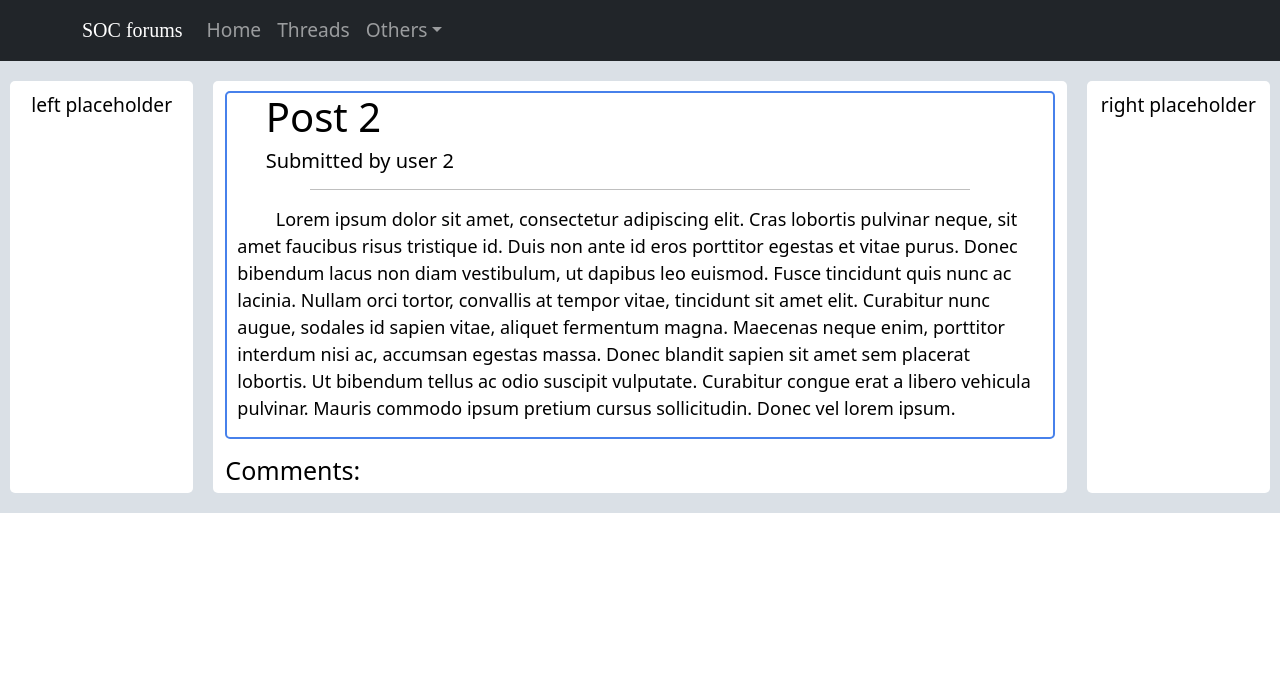
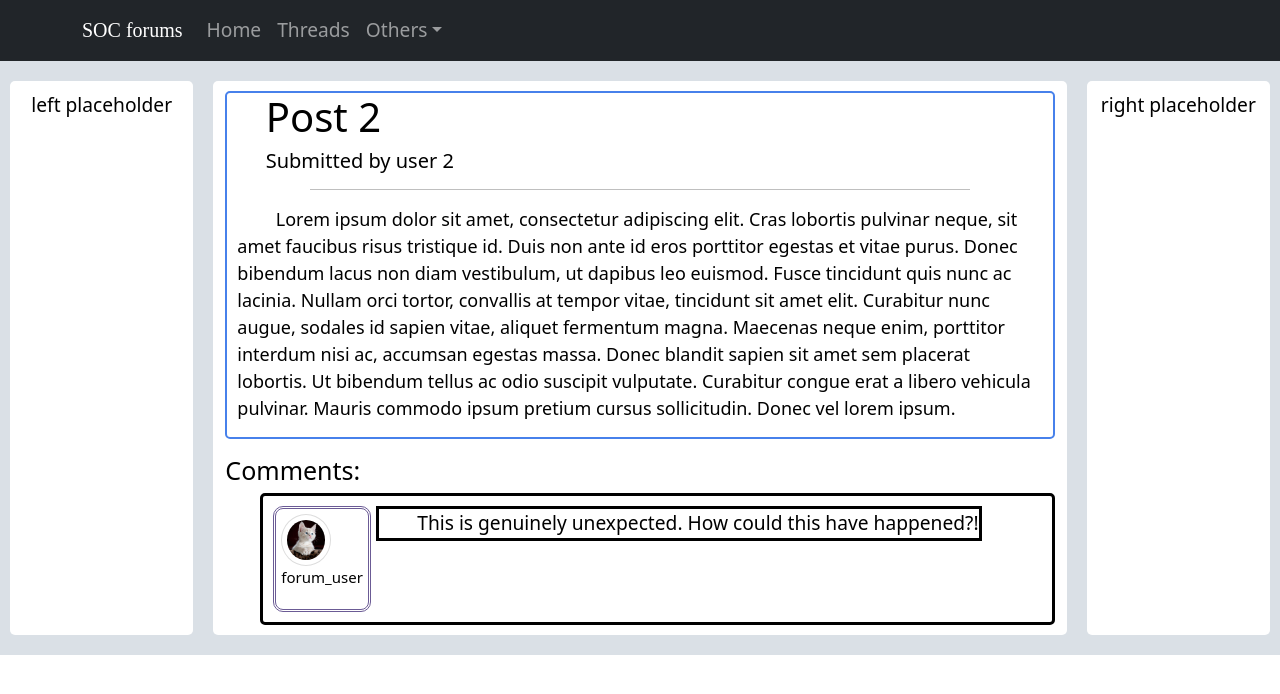
Before and after one commit to tanyunchao/cvwoBackend, a React (Create React App) app: page /posts/2 in a window 1280 px wide. Shown: the top 694 px of the page. Built offline with nearby package versions, Linux system fonts and the light colour scheme; data requests are answered from the project's data file.

Commit message:
added comment section

```diff
--- a/src/Post.js
+++ b/src/Post.js
@@ -1,6 +1,7 @@
 import { useParams } from "react-router";
 import { useEffect, useState } from "react";
 import { Container, Row, Col,Stack } from "react-bootstrap";
+import profilePic from "./assets/images/profilePic.jpg"
 
 const Post = () => {
 
@@ -49,8 +50,17 @@ const Post = () => {
                         </div>
                         <div className="postContentDiv">
                         </div>
-                        <div className="commentDiv">
+                        <div className="commentSection">
                             <h3 className="commentHeader">Comments:</h3>
+                            <div className="individualCommentDiv">
+                                <div className="commentUser">
+                                    <img src={profilePic} className="profilePic" />
+                                    <p>forum_user</p>
+                                </div>
+                                <div className="commentBody">
+                                    <p style={{borderStyle: "solid"}}>This is genuinely unexpected. How could this have happened?!</p>
+                                </div>
+                            </div>
                         </div>
                     </Stack>
                 </Col>
--- a/src/index.css
+++ b/src/index.css
@@ -129,3 +129,36 @@ code {
   padding-top: 10px;
 
 }
+
+.individualCommentDiv{
+  display: flex;
+  text-align: left;
+  margin-left: 35px;
+  margin-bottom: 10px;
+  padding: 10px 10px 10px 10px;
+  border-radius: 5px;
+  border-style: solid;
+}
+
+.commentUser{
+  font-size: 15px;
+  border-style: double;
+  border-color: #6b5b95;
+  padding: 5px 5px 5px 5px;
+  border-radius: 10px;
+  margin-right: 5px ;
+}
+
+
+.profilePic{
+  object-fit: contain;
+  border: 1px solid #ddd;
+  border-radius: 4px;
+  padding: 5px;
+  width: 50px;
+  border-radius: 50%;
+}
+
+.commentBody{
+  text-indent: 2em; /* might remove ltr*/
+}
```
Also changed, not shown: src/assets/images/profilePic.jpg (added).
